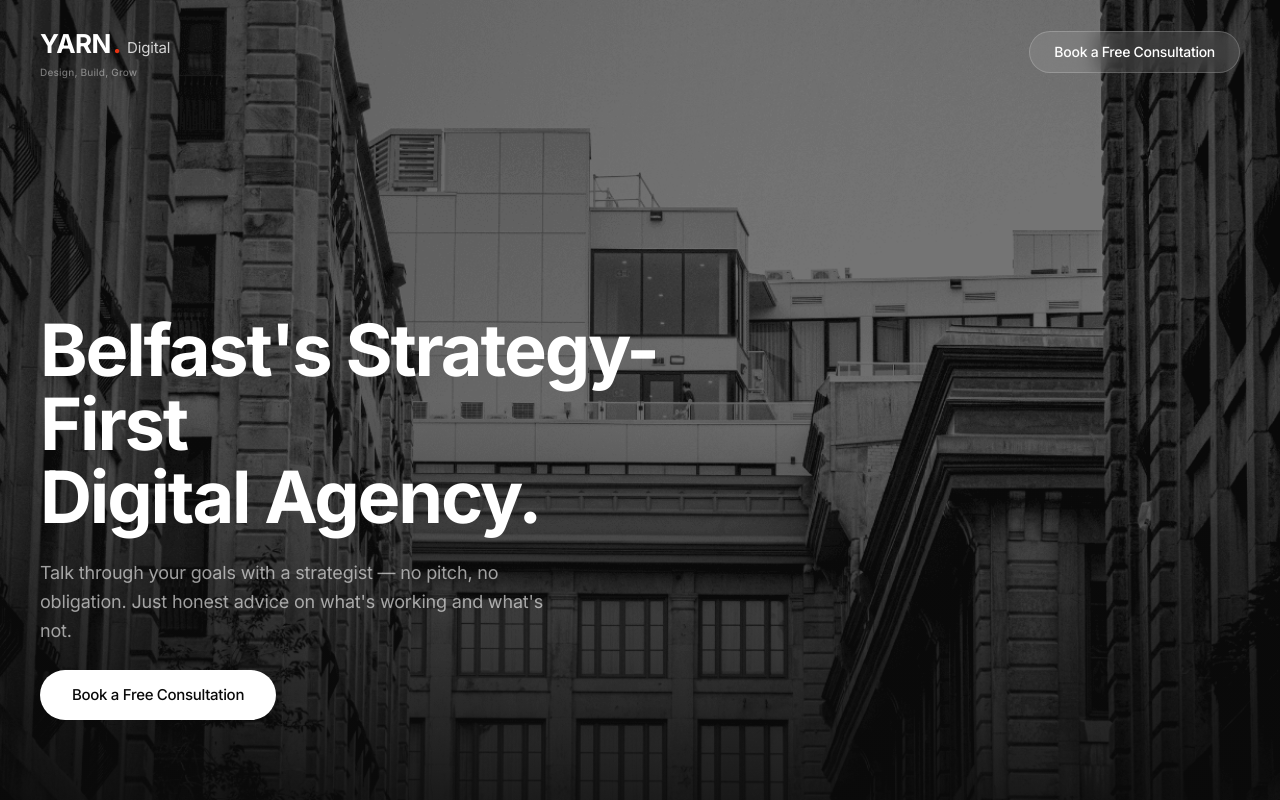
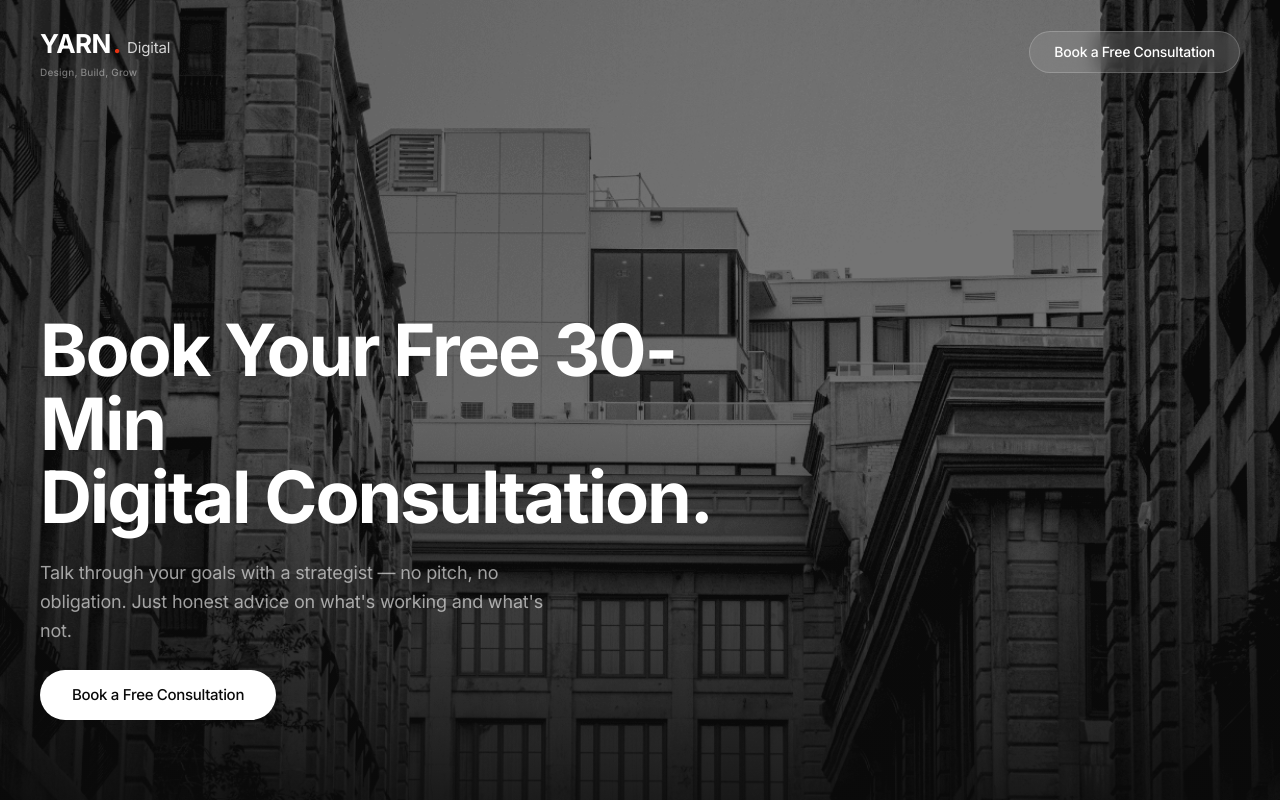
Before and after one commit to yarn-digital-org/yd-dashboard, a Next.js app: page /free-consultation in a window 1280 px wide. Shown: the top 800 px of the page. Built offline with nearby package versions, Linux system fonts and the light colour scheme; no server answers.

Commit message:
fix: /free-consultation H1 — Book Your Free 30-Min Digital Consultation

```diff
--- a/src/app/free-consultation/page.tsx
+++ b/src/app/free-consultation/page.tsx
@@ -134,8 +134,8 @@ export default function FreeConsultationPage() {
                 className="text-[2.75rem] sm:text-6xl lg:text-[4.5rem] font-medium text-white leading-[1.02] mb-6"
                 style={{ letterSpacing: '-0.03em' }}
               >
-                Belfast&apos;s Strategy-First<br />
-                Digital Agency.
+                Book Your Free 30-Min<br />
+                Digital Consultation.
               </h1>
               <p
                 className="text-base sm:text-lg text-white/60 leading-relaxed mb-6 max-w-lg"
```
